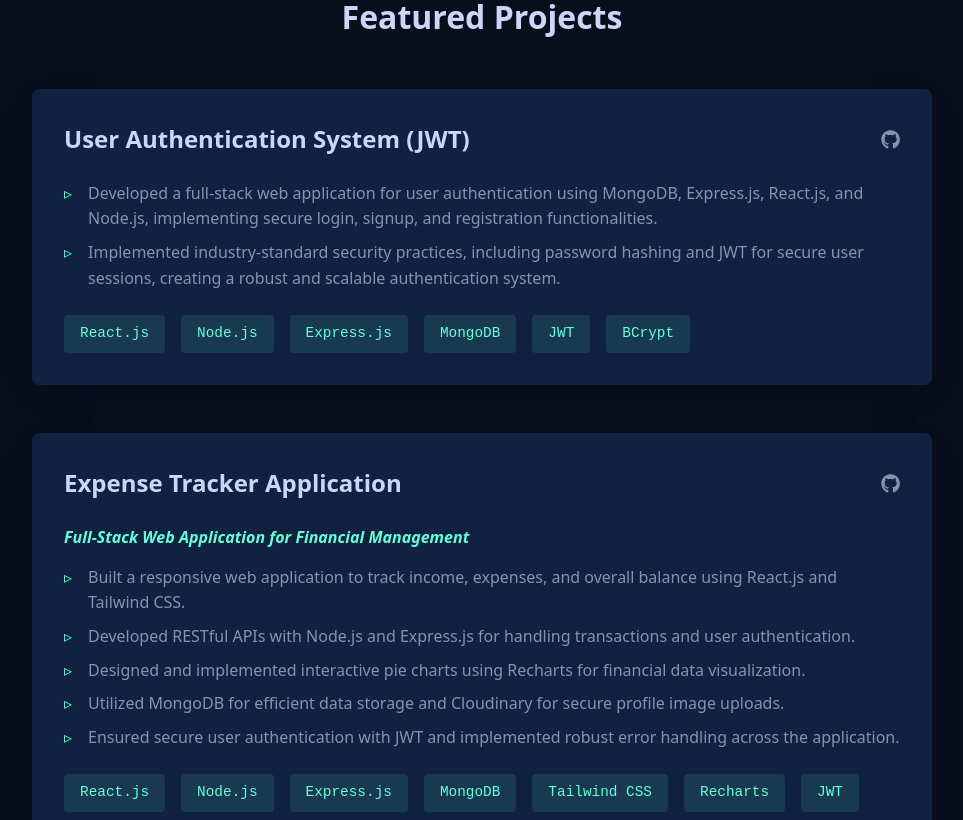
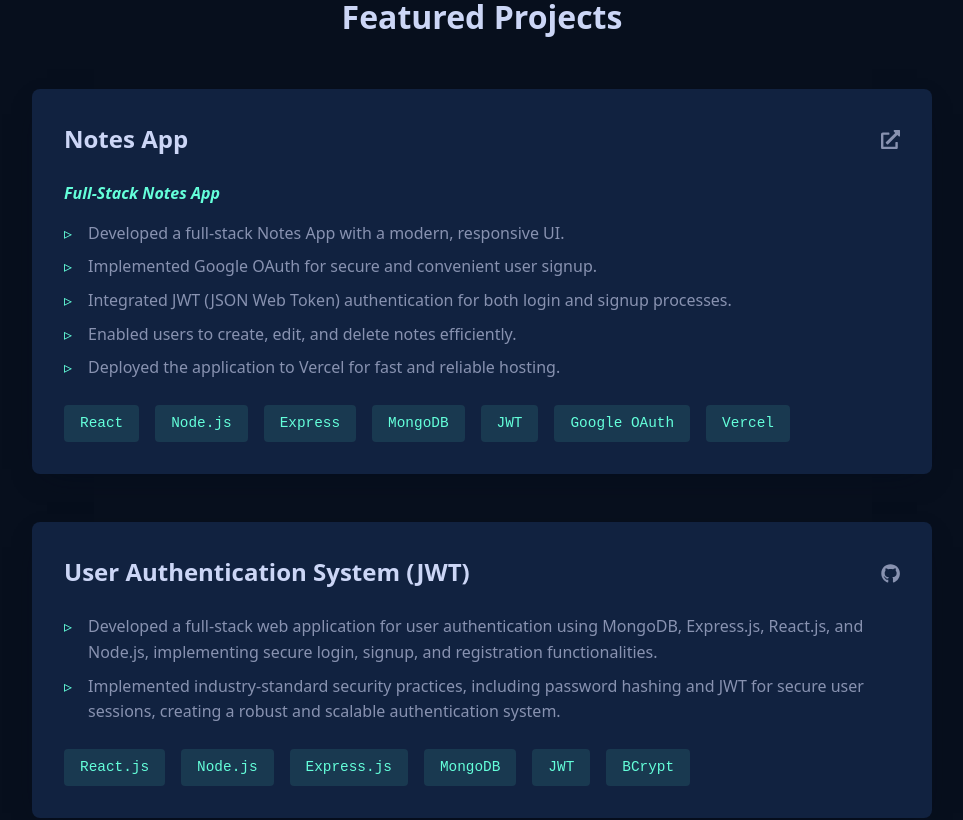
Before and after one commit to abhisheksingh4513/portfolio, a React (Vite) app: page / in a window 1280 px wide. Shown: the part 3100-3920 px from the top of the page, without its empty margins (158-1121 px from the left). Built offline with nearby package versions, Linux system fonts and the light colour scheme.

Commit message:
added a project

```diff
--- a/src/sections/Projects.jsx
+++ b/src/sections/Projects.jsx
@@ -158,7 +158,20 @@ const TechItem = styled.li`
 
 function Projects() {
   const projects = [
-
+    {
+      title: 'Notes App',
+      subtitle: 'Full-Stack Notes App',
+      description: [
+        'Developed a full-stack Notes App with a modern, responsive UI.',
+        'Implemented Google OAuth for secure and convenient user signup.',
+        'Integrated JWT (JSON Web Token) authentication for both login and signup processes.',
+        'Enabled users to create, edit, and delete notes efficiently.',
+        'Deployed the application to Vercel for fast and reliable hosting.'
+      ],
+      tech: ['React', 'Node.js', 'Express', 'MongoDB', 'JWT', 'Google OAuth', 'Vercel'],
+      github: '#',
+      live: 'https://notes-app-bay-ten.vercel.app'
+    },
     {
       title: 'User Authentication System (JWT)',
       description: [
```
